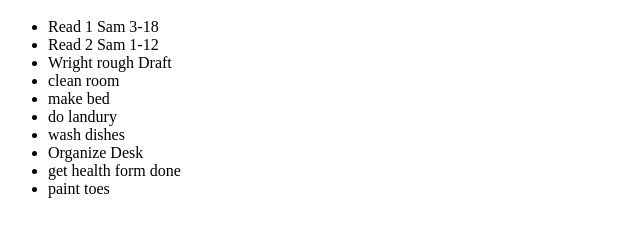
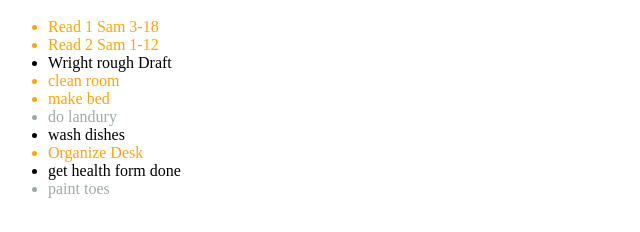
Before and after one commit to mcgime01/mcgime01.github.io, a plain HTML site: page todo.html in a window 1280 px wide. Shown: the part 48-280 px from the top of the page, without its empty margins (0-640 px from the left). Drawn offline with Linux system fonts and the light colour scheme.

Commit message:
Update todo.css

```diff
--- a/todo.css
+++ b/todo.css
@@ -1,12 +1,12 @@
 <style>
 .high {
-font-color: red;
+color: red;
 }
 .medium {
-font-color: orange;
+color: orange;
 }
 .low {
-font-color: rgb(155, 171, 171);
+  color: rgb(155, 171, 171);
 }
 .done {
   text-decoration: line-through;
```
